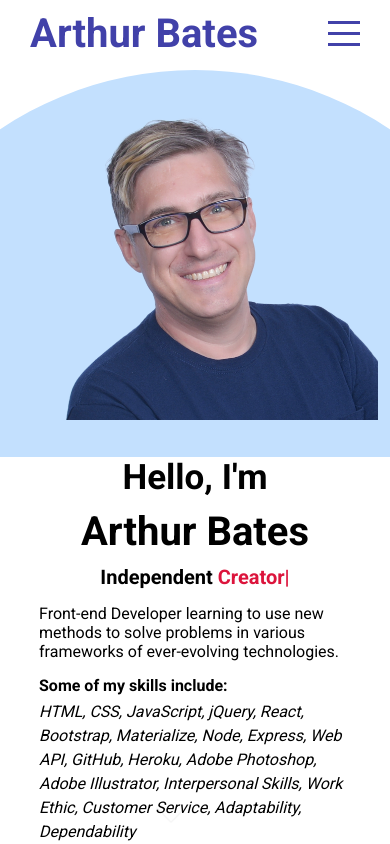
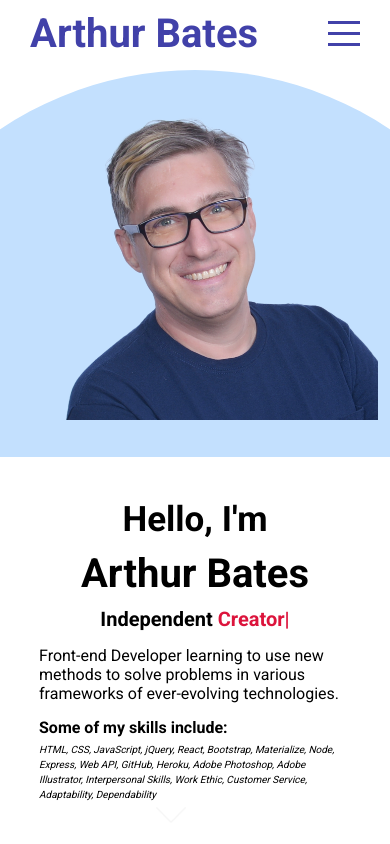
Before and after one commit to artbat6/AB-react-portfolio, a React (Create React App) app: page / in a window 390 px wide. Built offline with nearby package versions, Linux system fonts and the light colour scheme.

Commit message:
resized skills text for mobile

```diff
--- a/src/components/intro/intro.scss
+++ b/src/components/intro/intro.scss
@@ -71,6 +71,10 @@
           margin-top: 5px;
           font-style: italic;
           line-height: 1.5;
+
+          @include mobile{
+            font-size: 10px;
+          }
         }
       }
 
--- a/src/components/portfolio/portfolio.scss
+++ b/src/components/portfolio/portfolio.scss
@@ -23,9 +23,11 @@
     padding: 10;
     list-style: none;
     display: flex;
+    align-items: center;
+
 
     @include mobile {
-      margin: 10px 0;
+      margin: 0px 0;
       flex-wrap: wrap;
       justify-content: center;
     }
```
